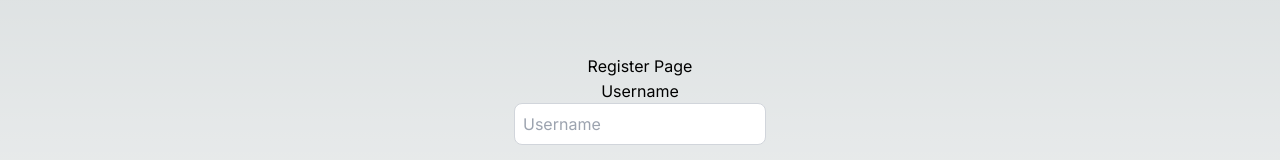
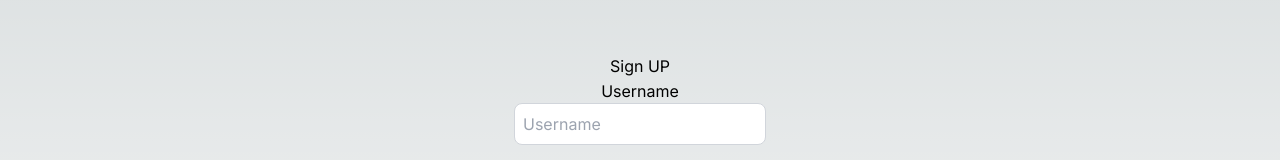
Before and after one commit to Parchello/NextAPP, a Next.js app: page /signup in a window 1280 px wide. Shown: the part 170-330 px from the top of the page. Built offline with nearby package versions, Linux system fonts and the light colour scheme.

Commit message:
small fix

```diff
--- a/src/app/api/users/signup/route.ts
+++ b/src/app/api/users/signup/route.ts
@@ -19,7 +19,7 @@ export async function POST(request: NextRequest) {
         { status: 400 }
       );
     }
-    const salt = await bcryptjs.denSalt(10);
+    const salt = await bcryptjs.genSalt(10);
     const hashedPassword = await bcryptjs.hash(password, salt);
 
     const newUser = new User({
--- a/src/app/login/page.tsx
+++ b/src/app/login/page.tsx
@@ -2,7 +2,7 @@
 import Link from "next/link";
 import React from "react";
 import { useRouter } from "next/navigation";
-import { axios } from "axios";
+import axios from "axios";
 
 export default function LoginPage() {
   const [user, setUser] = React.useState({
--- a/src/app/signup/page.tsx
+++ b/src/app/signup/page.tsx
@@ -1,19 +1,33 @@
 "use client";
 import Link from "next/link";
-import React, { useEffect } from "react";
+import React, { useEffect, useState } from "react";
 import { useRouter } from "next/navigation";
-import { axios } from "axios";
+import axios from "axios";
+import toast from "react-hot-toast";
 
 export default function SignUpPage() {
   const router = useRouter();
-  const [user, setUser] = React.useState({
+  const [user, setUser] = useState({
     email: "",
     password: "",
     username: "",
   });
-  const [buttonDisavled, setButtonDisavled] = React.useState(true);
+  const [loading, setLoading] = useState(false);
+  const [buttonDisabled, setButtonDisabled] = useState(true);
 
-  const onSignup = async () => {};
+  const onSignup = async () => {
+    try {
+      setLoading(true);
+      const response = await axios.post("api/users/signup", user);
+      console.log("Signup sucsees", response.data);
+      router.push("/login");
+    } catch (error: any) {
+      console.log(error);
+      toast.error(error.message);
+    } finally {
+      setLoading(false);
+    }
+  };
 
   useEffect(() => {
     if (
@@ -21,15 +35,15 @@ export default function SignUpPage() {
       user.password.length > 0 &&
       user.username.length > 0
     ) {
-      setButtonDisavled(false);
+      setButtonDisabled(false);
     } else {
-      setButtonDisavled(true);
+      setButtonDisabled(true);
     }
   }, [user]);
 
   return (
     <div className="flex flex-col items-center justify-center min-h-screen py-2">
-      <h1>Register Page</h1>
+      <h1>{loading ? "Loading page..." : "Sign UP"}</h1>
       <hr />
       <label htmlFor="username">Username</label>
       <input
@@ -62,7 +76,7 @@ export default function SignUpPage() {
         onClick={onSignup}
         className="p-2 border border-gray-300 rounded-lg mb-4 focus:outline-none focus:border-gray-600"
       >
-        {buttonDisavled ? "No sign up" : "Sign Up"}
+        {buttonDisabled ? "No sign up" : "Sign Up"}
       </button>
       <Link className="hover:bg-green-500" href="/login">
         Login Page
```
